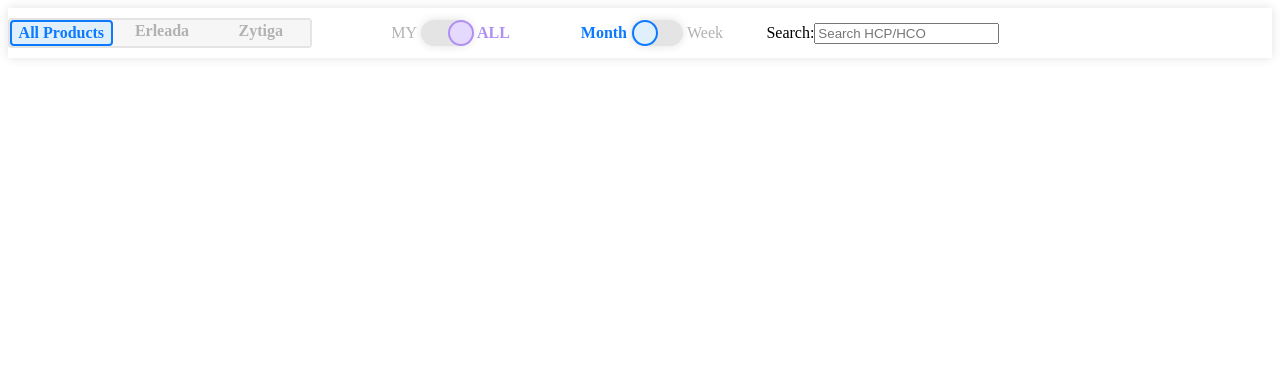
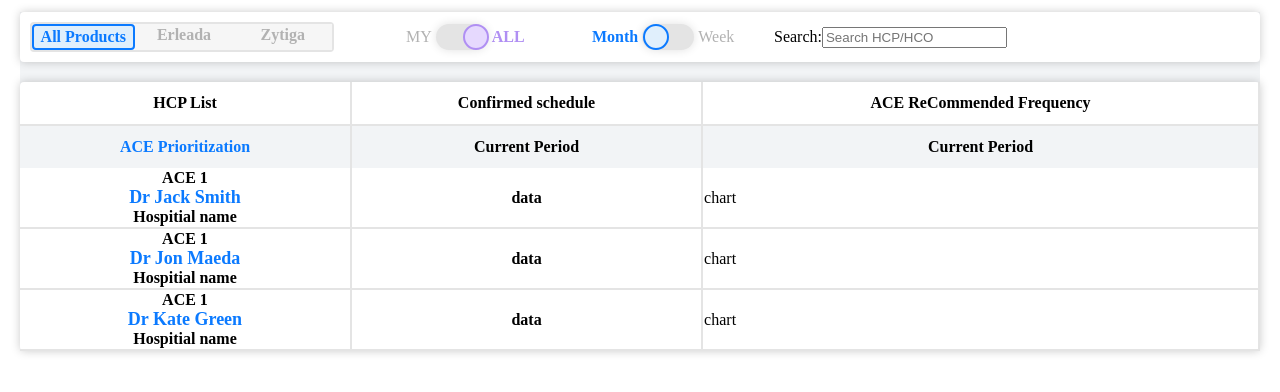
Before and after one commit to wjing-zz/ng-practise, an Angular app: page /home in a window 1280 px wide. Shown: the top 392 px of the page. Built offline with nearby package versions, Linux system fonts and the light colour scheme.

Commit message:
featureL: add board

```diff
--- a/src/app/app.module.ts
+++ b/src/app/app.module.ts
@@ -7,13 +7,15 @@
 import { FormsModule } from '@angular/forms';
 import { ToggleSwitchComponent } from './shared/component/toggle-switch/toggle-switch.component';
 import { HomeBannerComponent } from './home/home-banner/home-banner.component';
+import { ScheduleBoardComponent } from './home/schedule-board/schedule-board.component';
 
 @NgModule({
   declarations: [
     AppComponent,
     HomeComponent,
     ToggleSwitchComponent,
-    HomeBannerComponent
+    HomeBannerComponent,
+    ScheduleBoardComponent
   ],
   imports: [
     BrowserModule,
--- a/src/app/home/home-banner/home-banner.component.html
+++ b/src/app/home/home-banner/home-banner.component.html
@@ -1,4 +1,5 @@
 <div class="home-banner">
+    <!-- product-change -->
     <div class="product-change">
         <div class="productsSwitch">
             <span class="productsButton logical-button" [ngClass]="{'type-active': isAll}" (click)="changeTableData('Logical')">All Products</span>
@@ -6,6 +7,7 @@
             <span class="productsButton" [ngClass]="{'type-active': isZytiga}" (click)="changeTableData('Physical')">Zytiga</span>
           </div>
     </div>
+    <!-- toggles -->
     <div class="toggle">
        <app-toggle-switch (toggleSwitchChange)="toggleSwitchChanged($event, 1)" [isChecked]='toggleAisChecked' [color] = '"purple"' [toggleText]="toggleTextA"></app-toggle-switch>
     </div>
--- a/src/app/home/home-banner/home-banner.component.scss
+++ b/src/app/home/home-banner/home-banner.component.scss
@@ -3,13 +3,15 @@
 .home-banner{
     width: 100%;
     background-color: $white;
-    box-shadow:  0 0 10px #0000001f;
+    box-shadow:  0 0 10px #00000035;
+    border-radius: 4px;
     display: flex;
     height:50px;
     align-items: center;
     min-width:1024px;
 }
 .product-change{
+  padding-left: 10px;
     width: 30%;
 }
 .toggle{
--- a/src/app/home/home-banner/home-banner.component.ts
+++ b/src/app/home/home-banner/home-banner.component.ts
@@ -15,6 +15,7 @@
   isErleada:any;
   isZytiga:any;
   typingSearchValue: string ='';
+
   toggleSwitchChanged(event:any, type:number){
 
   }
@@ -25,4 +26,5 @@
   onSerchInputChange(value:any, $event:any){
 
   }
+
 }
--- a/src/app/home/home.component.html
+++ b/src/app/home/home.component.html
@@ -3,7 +3,5 @@
 
     <app-home-banner></app-home-banner>
 
-    <div class="schedule">
-
-    </div>
+    <app-schedule-board></app-schedule-board>
 </div>
--- a/src/app/home/home.component.scss
+++ b/src/app/home/home.component.scss
@@ -3,6 +3,7 @@
 .home-container{
     background-color: $back-ground;
     font-family: "Graphik Regular", "sans-serif";
+    margin:12px;
 }
 //mobile screen
 @media (min-width: 1024px) {
--- /dev/null
+++ b/src/app/home/home.service.ts
@@ -0,0 +1,63 @@
+import { Injectable } from '@angular/core';
+
+@Injectable({
+  providedIn: 'root'
+})
+export class HomeService {
+
+  constructor() { }
+
+  getHCPList() {
+    const hcpList = [{
+      group: 'ACE 1',
+      drName: 'Dr Jack Smith',
+      hosName: 'Hospitial name',
+      hcpType: 'ACE Prioritization',
+      data: [
+        {
+          id: 1,
+          icon: 'mail',
+          type: 'todo',
+          date: '2023-05-27',
+          owner: 'my'
+        }, {
+          id: 2,
+          icon: 'contact',
+          type: 'done'
+        }
+      ]
+    },
+    {
+      group: 'ACE 1',
+      drName: 'Dr Jon Maeda',
+      hosName: 'Hospitial name',
+      hcpType: 'ACE Prioritization',
+    },
+    {
+      group: 'ACE 1',
+      drName: 'Dr Kate Green',
+      hosName: 'Hospitial name',
+      hcpType: 'ACE Prioritization',
+    },
+    {
+      group: 'Test 1',
+      drName: 'Dr Mike',
+      hosName: 'Hospitial name',
+      hcpType: 'Test Prioritization',
+    },
+    {
+      group: 'Test 1',
+      drName: 'Dr Kate',
+      hosName: 'Hospitial name',
+      hcpType: 'Test Prioritization',
+    }]
+    return hcpList;
+  }
+
+  getSchedule(period: any) {
+    const scheduleCount = [{
+      contacts: { toDo: 2, schedule: 2, done: 1 },
+      meeting: 2
+    }]
+  }
+}
--- /dev/null
+++ b/src/app/home/schedule-board/schedule-board.component.html
@@ -0,0 +1,35 @@
+<div class="schedule-board">
+    <div class="board-table">
+        <table>
+            <thead>
+                <tr>
+                    <th>HCP List</th>
+                    <th>Confirmed schedule</th>
+                    <th>ACE ReCommended Frequency</th>
+                </tr>
+                <tr class="secHeader">
+                    <th class="font-blue">{{hcpType}}</th>
+                    <th>Current Period</th>
+                    <th>Current Period</th>
+                </tr>
+            </thead>
+            <tbody>
+                <tr *ngFor="let item of hcpList;let listIndex = index;">
+                    <th>
+                        <div class="group-name">
+                            {{item.group}}
+                        </div>
+                        <div class="drName font-blue">
+                            {{item.drName}}
+                        </div>
+                        <div class="hosName">
+                            {{item.hosName}}
+                        </div>
+                    </th>
+                    <th>data</th>
+                    <td>chart</td>
+                </tr>
+            </tbody>
+        </table>
+    </div>
+</div>
--- /dev/null
+++ b/src/app/home/schedule-board/schedule-board.component.scss
@@ -0,0 +1,46 @@
+@import '../../shared/scss/common.scss';
+
+.schedule-board{
+    margin-top:20px;
+}
+.board-table{
+    width: 100%;
+    background-color: $white;
+    box-shadow:  0 0 10px #00000035;
+    display: flex;
+    //height:200px;
+    align-items: center;
+    min-width:1024px;
+    border-radius: 4px;
+}
+.secHeader{
+    background-color: $back-ground
+}
+table {
+    width: 100%;
+    margin: 0 auto;
+    border: 0px solid;
+    border-collapse: collapse;
+    //border-radius: 4px;
+}
+
+th{
+    height: 40px;
+}
+
+th,
+td{
+    border-right: 2px solid $toggle-gray;
+    border-bottom: 2px solid $toggle-gray;
+    border-top: 0;
+    border-left: 0;
+}
+thead tr:nth-child(2) th{
+    border-bottom: 0;
+}
+.font-blue{
+    color: $blue;
+}
+.drName {
+    font-size: 18px;
+}
--- /dev/null
+++ b/src/app/home/schedule-board/schedule-board.component.ts
@@ -0,0 +1,24 @@
+import { Component, OnInit } from '@angular/core';
+import { HomeService } from '../home.service';
+
+@Component({
+  selector: 'app-schedule-board',
+  templateUrl: './schedule-board.component.html',
+  styleUrls: ['./schedule-board.component.scss']
+})
+export class ScheduleBoardComponent implements OnInit {
+  private hcpListAll: any;
+  public hcpList: any;
+  public hcpType: string = 'ACE Prioritization';
+  constructor(private homeService: HomeService,){}
+
+  ngOnInit(): void {
+
+    this.onInitData();
+
+  }
+  onInitData(){
+    this.hcpListAll = this.homeService.getHCPList();
+    this.hcpList = this.hcpListAll.filter((item: { [x: string]: string; }) => item['hcpType'] === this.hcpType)
+  }
+}
--- a/src/app/shared/component/toggle-switch/toggle-switch.component.html
+++ b/src/app/shared/component/toggle-switch/toggle-switch.component.html
@@ -4,6 +4,5 @@
         <input type="checkbox" [checked]="isChecked" value="{{isChecked}}" (click)="toggleClick()">
         <span class="slider round"[ngClass]="getSliderColor()"></span>
     </label>
-
     <label class="toggleText" [ngClass]="getTextStyle('right')">{{toggleText.right}}</label>
 </div>
```
Also changed, not shown: 2 other files (tests, documents, lock files or other folders).
